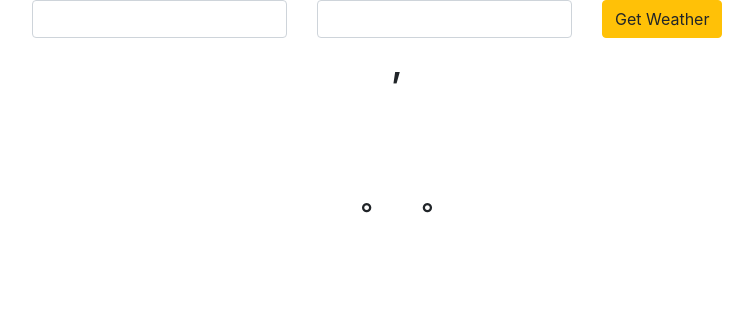
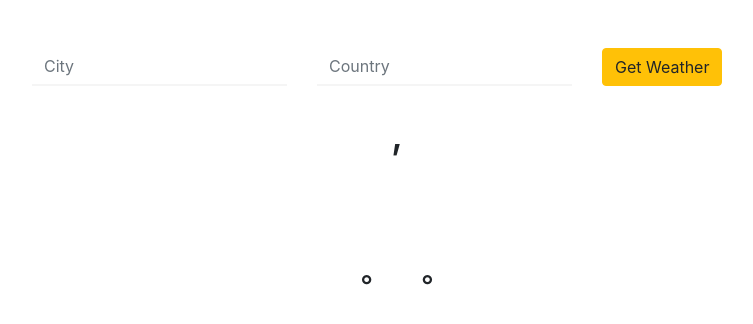
Before and after one commit to nikola4work/React_weather_app, a React (Create React App) app in the folder weather-app/: page / in a window 1280 px wide. Shown: the top 324 px of the page, without its empty margins (243-996 px from the left). Built offline with nearby package versions, Linux system fonts and the light colour scheme; no server answers.

Commit message:
added some styling for input forms

```diff
--- a/weather-app/src/component/form.component.jsx
+++ b/weather-app/src/component/form.component.jsx
@@ -1,8 +1,10 @@
 import React from 'react';
+import "../component/form.style.css";
 
 const Form = props => {
     return (
       <div className="container">
+        <form>
           <div className="row">
             <div className="col-md-3 offset-md-2">
               <input
@@ -10,6 +12,7 @@ const Form = props => {
                 className="form-control"
                 name="city"
                 autoComplete="off"
+                placeholder="City"
               />
             </div>
             <div className="col-md-3">
@@ -19,12 +22,14 @@ const Form = props => {
                 className="form-control"
                 name="country"
                 autoComplete="off"
+                placeholder="Country"
               />
             </div>
             <div className="col-md-3 mt-md-0 text-md-left">
               <button className="btn btn-warning">Get Weather</button>
             </div>
           </div>
+        </form>
       </div>
     );
 }
--- /dev/null
+++ b/weather-app/src/component/form.style.css
@@ -0,0 +1,16 @@
+form {
+    margin-top: 3rem;
+}
+
+form input[name="city"], form input[name="country"] {
+    background-color: transparent;
+    color: #fff;
+    border: 0;
+    border-bottom: 2px solid whitesmoke;
+    border-radius: 0;
+}
+
+form input:focus {
+    background-color: transparent;
+    box-shadow: none !important;
+}
--- a/weather-app/src/component/weather.component.jsx
+++ b/weather-app/src/component/weather.component.jsx
@@ -8,7 +8,7 @@ const Weather = (props) =>{
     return(
 
     <div className="container">
-      <div className="cards">
+      <div className="cards pt-4">
     <h1>{props.city}, {props.country}</h1>
          <h5 className="py-4">
              <i className={`wi ${props.weathericon} display-1`}></i>
```
Lines whose indentation alone changed are shown as unchanged.
